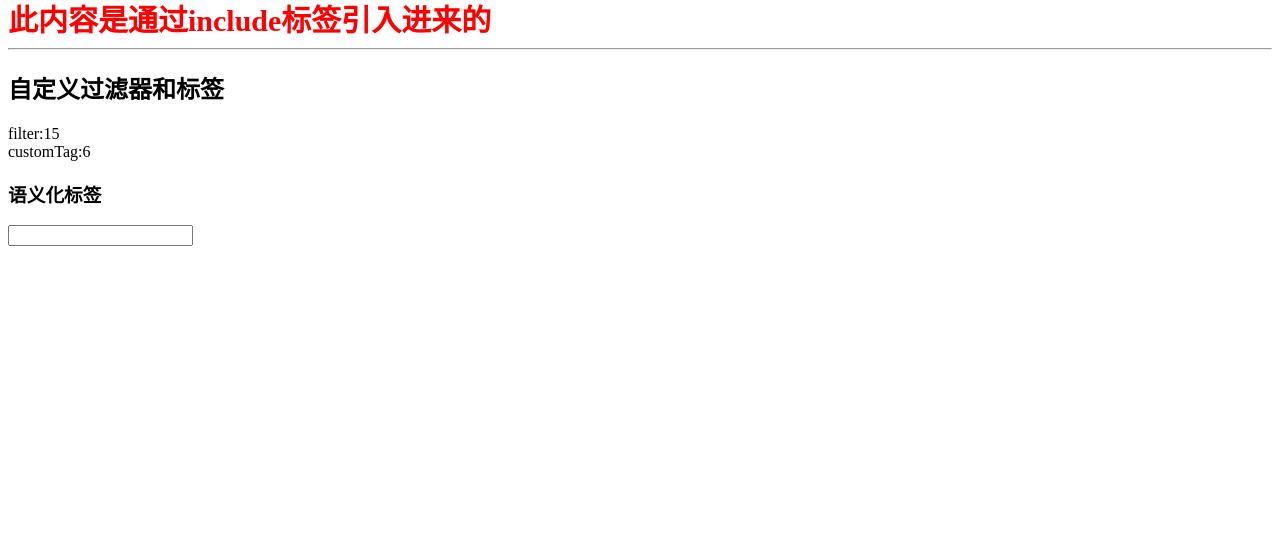
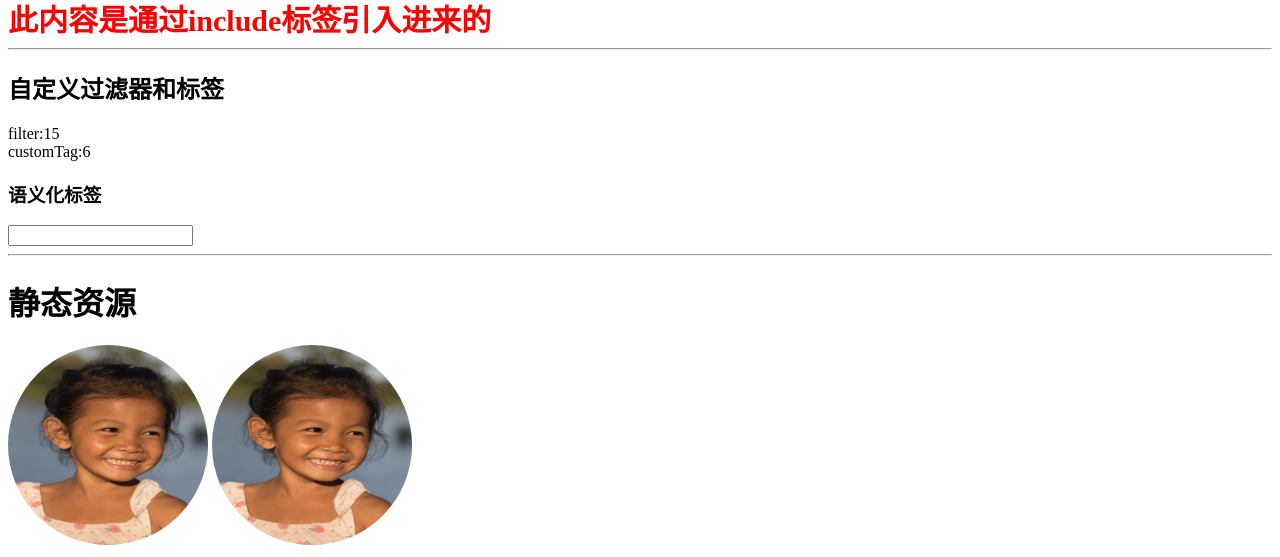
Before and after one commit to zhangap/python-django-learn, a Django app: page /runoob/ in a window 1280 px wide. Shown: the part 445-1002 px from the top of the page. Before the commit the page ends 691 px from the top, so only its background shows below. Run offline with Django 5.2, Linux system fonts and the light colour scheme.

Commit message:
静态资源配置和使用

```diff
--- a/HelloWorld/HelloWorld/settings.py
+++ b/HelloWorld/HelloWorld/settings.py
@@ -118,9 +118,13 @@ USE_TZ = True
 # Static files (CSS, JavaScript, Images)
 # https://docs.djangoproject.com/en/5.2/howto/static-files/
 # 静态文件 URL（CSS/JS/图片）
-STATIC_URL = "static/"
+STATIC_URL = "/static/"
+
 
 # Default primary key field type
 # https://docs.djangoproject.com/en/5.2/ref/settings/#default-auto-field
 
 DEFAULT_AUTO_FIELD = "django.db.models.BigAutoField"
+STATICFILES_DIRS = [
+    os.path.join(BASE_DIR, "static"),
+]
--- /dev/null
+++ b/HelloWorld/static/css/runoob.css
@@ -0,0 +1,5 @@
+.girl-box {
+    width: 200px;
+    height: 200px;
+    border-radius: 50%;
+}
--- /dev/null
+++ b/HelloWorld/static/js/runoob.js
@@ -0,0 +1,5 @@
+window.onload = function() {
+    setTimeout(() => {
+        alert('这是外部引入的脚本被执行。。。')
+    },3000)
+}
--- a/HelloWorld/templates/runoob.html
+++ b/HelloWorld/templates/runoob.html
@@ -1,4 +1,7 @@
 {% load my_tags %}
+{% load static %}
+<link rel="stylesheet" href="/static/css/runoob.css">
+<script src="/static/js/runoob.js"></script>
 <h1>后面内容是模板变量：{{ name }}</h1>
 <hr/>
 <h2>以下内容是循环出来的</h2>
@@ -30,3 +33,7 @@
 </div>
 <h3>语义化标签</h3>
 {% my_html_tag "username" "username-box" %}
+<hr>
+<h1>静态资源</h1>
+<img src="{% static 'img/girl.png' %}" alt="girl" class="girl-box">
+<img src="/static/img/girl.png" alt="girl" class="girl-box">
```
Also changed, not shown: HelloWorld/static/img/girl.png (added).
